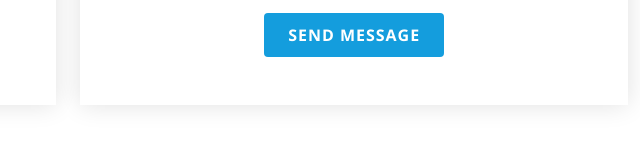
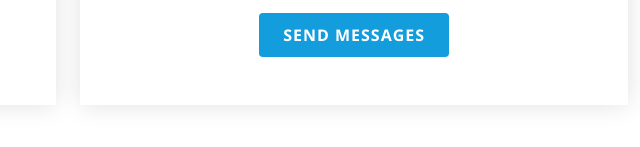
Before and after one commit to JISHNU506/jishnuportfolio, a plain HTML site: page index.html in a window 1280 px wide. Shown: the part 6989-7136 px from the top of the page, 640-1280 px from the left. Drawn offline with nearby package versions, Linux system fonts and the light colour scheme; grey boxes are pictures that could not be loaded.

Commit message:
Update index.html

```diff
--- a/index.html
+++ b/index.html
@@ -779,7 +779,7 @@
                             <div class="sent-message">Your message has been sent. Thank you!</div>
                         </div>
                         <div class="text-center">
-                            <button type="submit">Send Message</button>
+                            <button type="submit">Send Messages</button>
                         </div>
                     </form>
                 </div>
```
